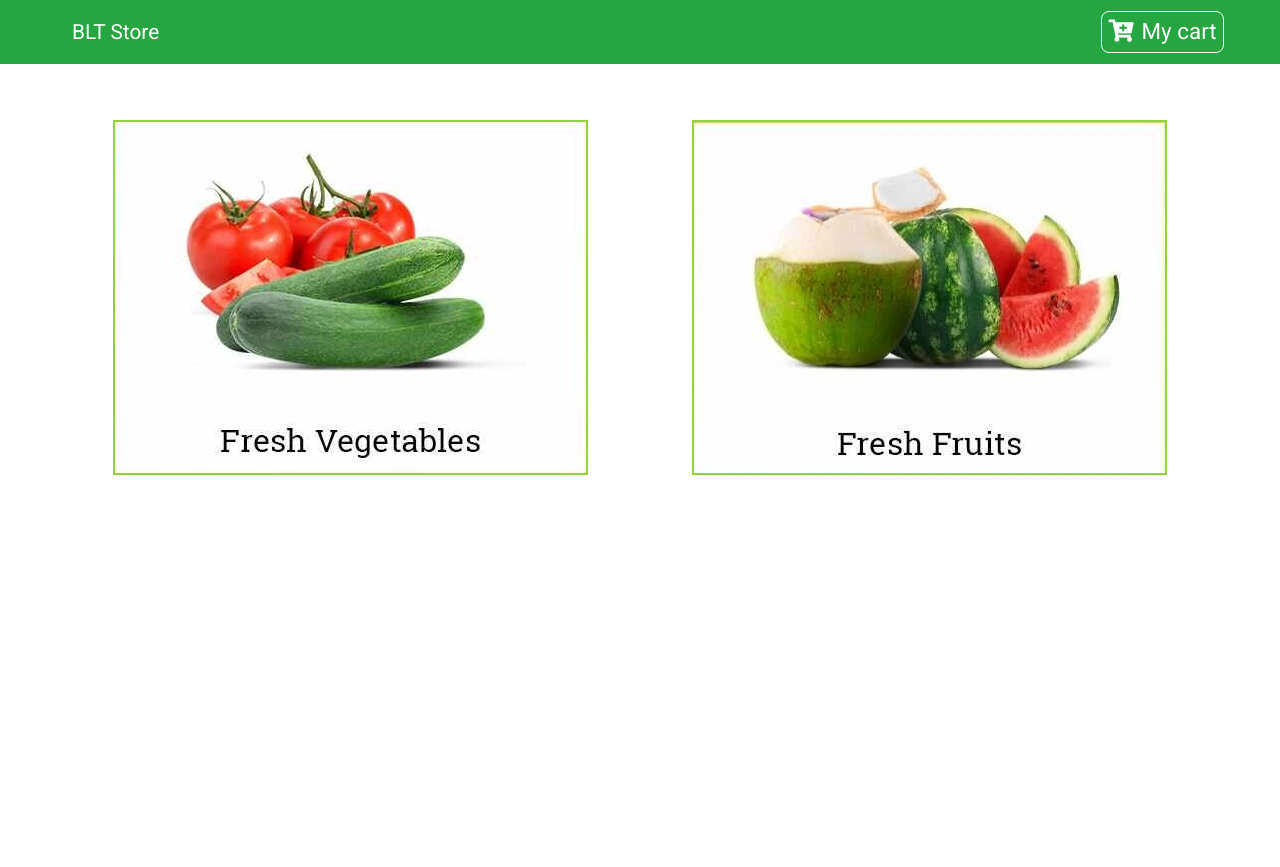
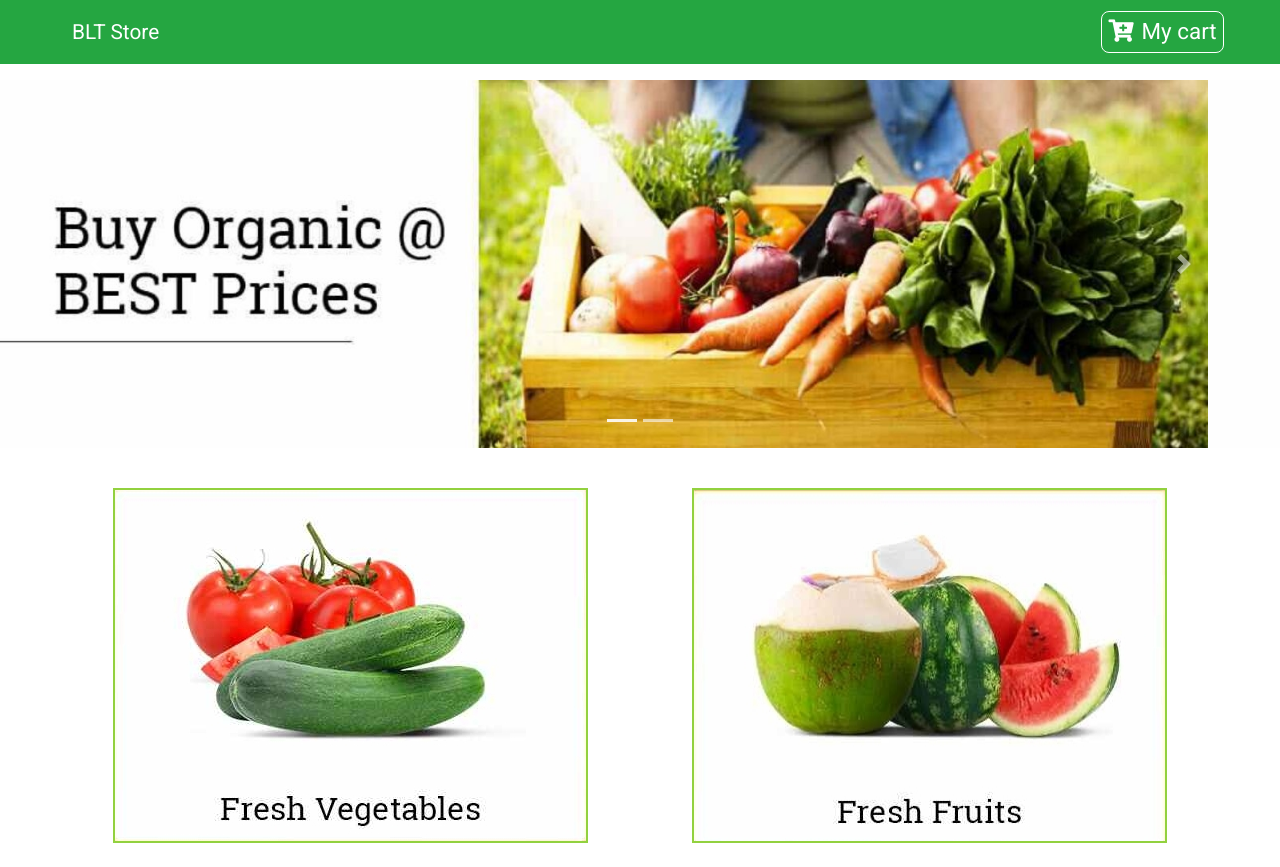
Before and after one commit to Ckbhatia/E-store, a React (Create React App) app: page / in a window 1280 px wide. Before the commit the page ends 800 px from the top, so only its background shows below. Built offline with nearby package versions, Linux system fonts and the light colour scheme.

Commit message:
feat: pass bannerData to carouselShow

```diff
--- a/src/components/MainPage.jsx
+++ b/src/components/MainPage.jsx
@@ -2,6 +2,7 @@ import React from "react";
 import { Link } from "react-router-dom";
 import styled from "styled-components";
 import { mainProducts } from "../data/mainProducts";
+import { bannerData } from "../data/banner";
 import CaraouselShow from "./CarouselShow";
 
 export default function MainPage() {
@@ -10,7 +11,7 @@ export default function MainPage() {
       <Div className="main-page-main-container wrapper">
         <div className="main-content flex-center">
           <div className="main-banner">
-            <CaraouselShow />
+            <CaraouselShow bannerData={bannerData} />
           </div>
           <div className="main-products-category">
             {mainProducts &&
```
